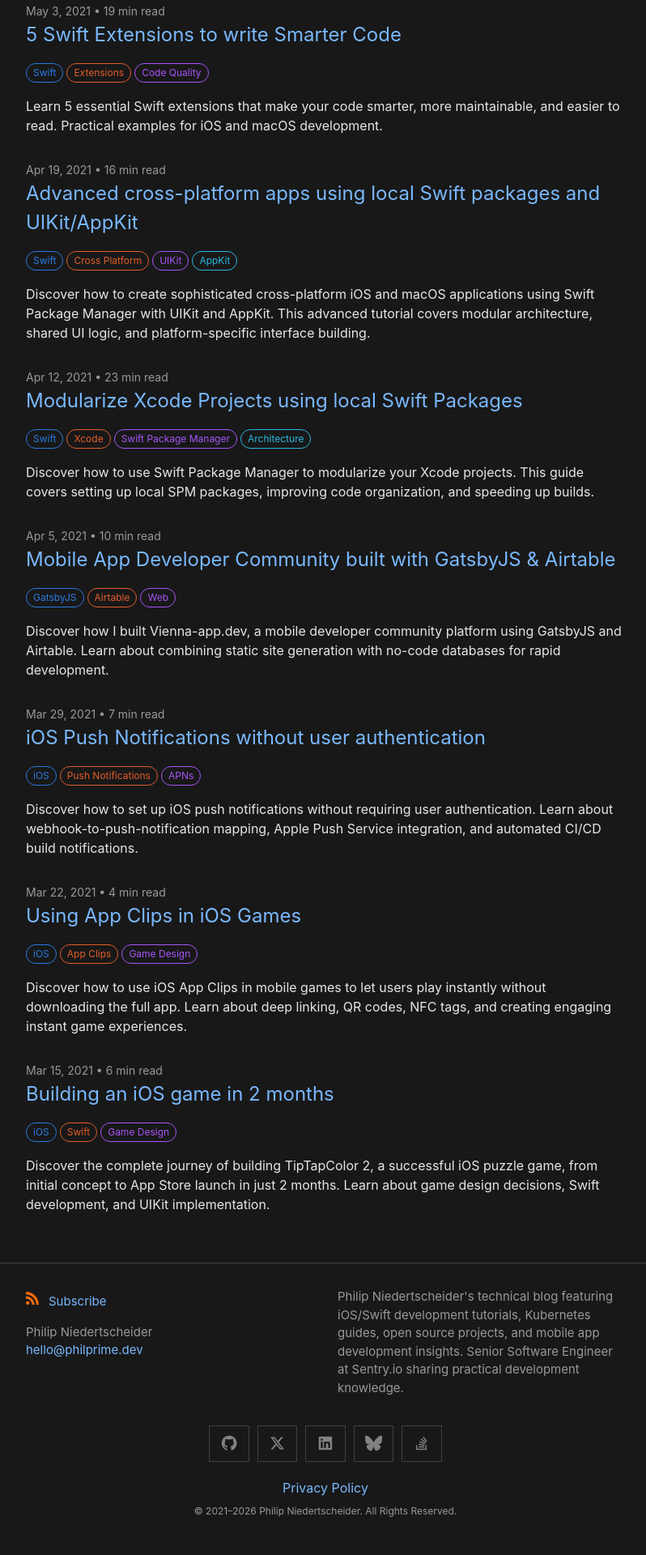
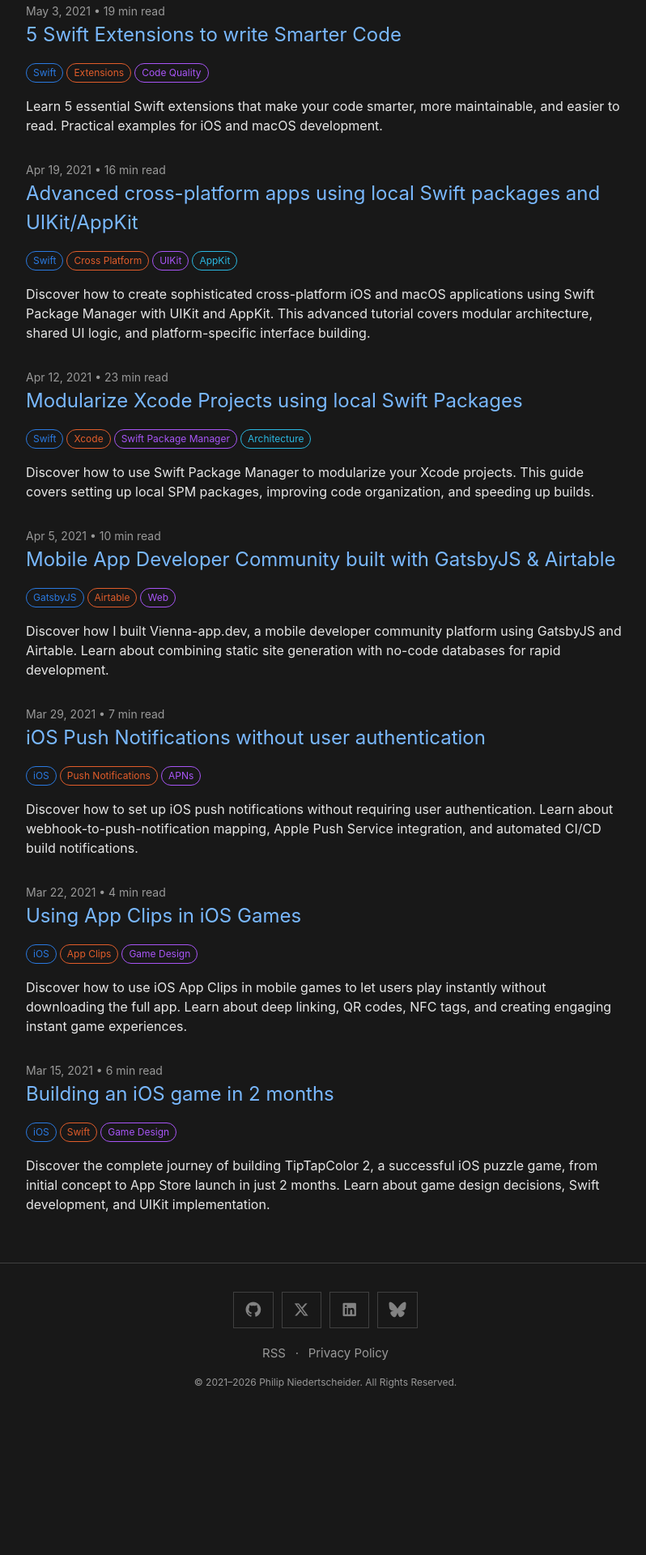
Before and after one commit to philprime/philprime.dev, a Jekyll site: the page built from index.md, in a window 1280 px wide. Shown: the part 3600-5520 px from the top of the page at 81% size, without its empty margins (238-1036 px from the left). Built offline with Jekyll 4.4.1, drawn with Linux system fonts in a browser that asks for light colours; nearby versions of some CDN libraries; after the commit the page ends 5346 px from its top, so only the background shows below that.

Commit message:
refactor: Redesign footer to minimal centered layout
Replace the two-column footer with a clean, centered single-column
layout: social icons (without Stack Overflow), RSS and Privacy Policy
links, and copyright. Add brand color hover effects on social icons.

```diff
--- a/_config.yml
+++ b/_config.yml
@@ -29,9 +29,6 @@
   - title: BlueSky
     url: "https://bsky.app/profile/philprime.dev"
     icon: bluesky
-  - title: Stack Overflow
-    url: "https://stackoverflow.com/users/3515302/philip-niedertscheider"
-    icon: stack-overflow
 
 # Configure defaults for specific files
 defaults:
--- a/_includes/footer.liquid.html
+++ b/_includes/footer.liquid.html
@@ -1,44 +1,17 @@
 <footer class='site-footer h-card'>
   <data class='u-url' href='{{ ' /' | relative_url }}'></data>
 
-  <div class='wrapper'>
-    <div class='footer-col-wrapper'>
-      <div class='footer-col'>
-        <p class='feed-subscribe'>
-          <a href='{{ site.feed.path | default: ' feed.xml' | absolute_url }}'>
-            <svg class='svg-icon orange'>
-              <path
-                d="M12.8 16C12.8 8.978 7.022 3.2 0 3.2V0c8.777 0 16 7.223 16 16h-3.2zM2.194
-                11.61c1.21 0 2.195.985 2.195 2.196 0 1.21-.99 2.194-2.2 2.194C.98 16 0 15.017 0
-                13.806c0-1.21.983-2.195 2.194-2.195zM10.606
-                16h-3.11c0-4.113-3.383-7.497-7.496-7.497v-3.11c5.818 0 10.606 4.79 10.606 10.607z" />
-            </svg>
-            <span>Subscribe</span>
-          </a>
-        </p>
-        {%- if site.author %}
-          <ul class='contact-list'>
-            {% if site.author.name -%}
-              <li class='p-name'>{{ site.author.name | escape }}</li>
-            {% endif -%}
-            {% if site.author.email -%}
-              <li>
-                <a class='u-email' href='mailto:{{ site.author.email }}'>{{ site.author.email }}</a>
-              </li>
-            {%- endif %}
-          </ul>
-        {%- endif %}
-      </div>
-      <div class='footer-col'>
-        <p>{{ site.description | escape }}</p>
-      </div>
+  <div class='wrapper footer-minimal'>
+    <div class='social-links'>{%- include social.liquid.html -%}</div>
+
+    <div class='footer-links'>
+      <a href='{{ "feed.xml" | absolute_url }}'>RSS</a>
+      <span class='separator' aria-hidden='true'>&middot;</span>
+      <a href='{{ "/privacy/" | relative_url }}'>Privacy Policy</a>
     </div>
 
-    <div class='social-links'>{%- include social.liquid.html -%}</div>
-
-    <div class='footer-bottom'>
-      <a href='{{ "/privacy/" | relative_url }}'>Privacy Policy</a>
-      <p class='copyright'>&copy; 2021&ndash;{{ 'now' | date: '%Y' }} Philip Niedertscheider. All Rights Reserved.</p>
-    </div>
+    <p class='copyright'>
+      &copy; 2021&ndash;{{ 'now' | date: '%Y' }} Philip Niedertscheider. All Rights Reserved.
+    </p>
   </div>
 </footer>
--- a/_sass/base.scss
+++ b/_sass/base.scss
@@ -608,84 +608,42 @@
   padding: $spacing-unit 0;
 }
 
-.footer-heading {
-  @include relative-font-size(1.125);
-  margin-bottom: $spacing-unit * 0.5;
-}
-
-.feed-subscribe .svg-icon {
-  padding: 5px 5px 2px 0;
-}
-
-.contact-list,
 .social-media-list {
   list-style: none;
   margin-left: 0;
 }
 
-.footer-col-wrapper,
+.footer-minimal {
+  text-align: center;
+}
+
 .social-links {
   @include relative-font-size(0.9375);
   color: $brand-color;
 }
 
-.footer-bottom {
-  text-align: center;
-  margin-top: $spacing-unit * 0.5;
+.footer-links {
+  @include relative-font-size(0.9375);
+  margin: $spacing-unit * 0.5 0;
+  color: $brand-color;
 
-  .copyright {
-    @include relative-font-size(0.75);
+  a {
     color: $brand-color;
-    margin-top: $spacing-unit * 0.25;
+
+    &:hover {
+      color: $text-color;
+    }
+  }
+
+  .separator {
+    margin: 0 $spacing-unit * 0.25;
   }
 }
 
-.footer-col {
-  margin-bottom: $spacing-unit * 0.5;
-}
-
-.footer-col-1,
-.footer-col-2 {
-  width: calc(50% - #{$spacing-unit} / 2);
-}
-
-.footer-col-3 {
-  width: calc(100% - #{$spacing-unit} / 2);
-}
-
-@media screen and (min-width: $on-large) {
-  .footer-col-1 {
-    width: calc(35% - #{$spacing-unit} / 2);
-  }
-
-  .footer-col-2 {
-    width: calc(20% - #{$spacing-unit} / 2);
-  }
-
-  .footer-col-3 {
-    width: calc(45% - #{$spacing-unit} / 2);
-  }
-}
-
-@media screen and (min-width: $on-medium) {
-  .footer-col-wrapper {
-    display: flex;
-  }
-
-  .footer-col {
-    width: calc(100% - #{$spacing-unit} / 2);
-    padding: 0 ($spacing-unit * 0.5);
-
-    &:first-child {
-      padding-right: $spacing-unit * 0.5;
-      padding-left: 0;
-    }
-
-    &:last-child {
-      padding-right: 0;
-      padding-left: $spacing-unit * 0.5;
-    }
-  }
+.copyright {
+  @include relative-font-size(0.75);
+  color: $brand-color;
+  margin: 0;
 }
 
 /**
@@ -869,8 +827,15 @@
       display: block;
       padding: 10px 12px;
       border: 1px solid $border-color-01;
+      transition: border-color 0.2s ease, color 0.2s ease;
+
       &:hover {
         border-color: $border-color-02;
+
+        .fa-github { color: #f0f0f0; }
+        .fa-x-twitter { color: #f0f0f0; }
+        .fa-linkedin { color: #0a66c2; }
+        .fa-bluesky { color: #0085ff; }
       }
     }
   }
```
